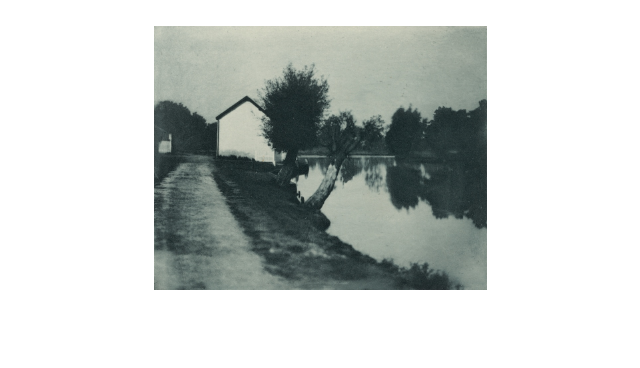
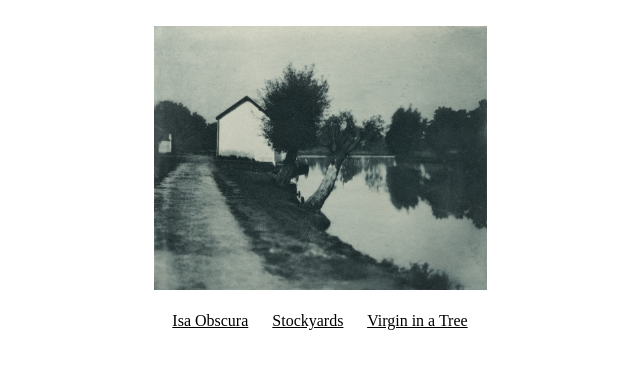
Before and after one commit to janerollins/janerollins.github.io, a plain HTML site: page index.html in a window 1280 px wide. Shown: the whole page, without its empty margins (320-960 px from the left). Drawn offline with Linux system fonts and the light colour scheme.

Commit message:
Update index.html

```diff
--- a/index.html
+++ b/index.html
@@ -21,11 +21,24 @@
 
 
 
-
 <br>
 
 
 <img src="jane.JPG" alt="Jane Rollins" width="333" height="264">
+
+<br><br>
+
+
+
+<a style="color:black" target="_blank" href="https://isaobscura.com/" >Isa Obscura</a>
+
+&emsp;
+
+<a style="color:black" target="_blank" href="https://stockyards.bandcamp.com/" >Stockyards</a>
+
+&emsp;
+
+<a style="color:black" target="_blank" href="https://virgininatree.com/" >Virgin in a Tree</a>
 
 
 <br>
```
